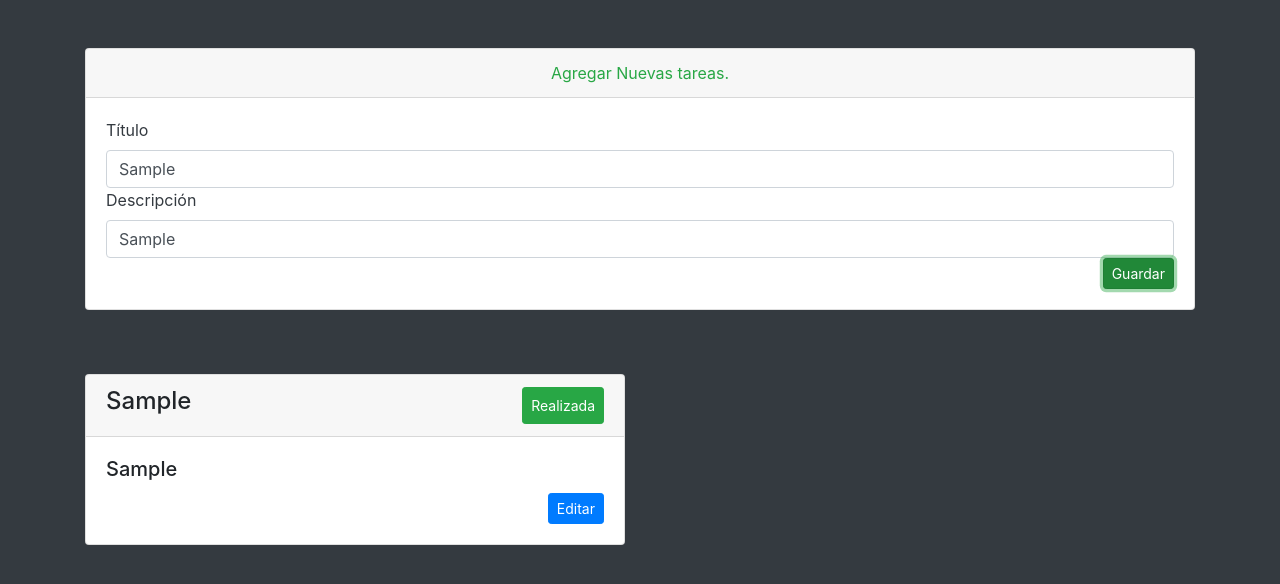
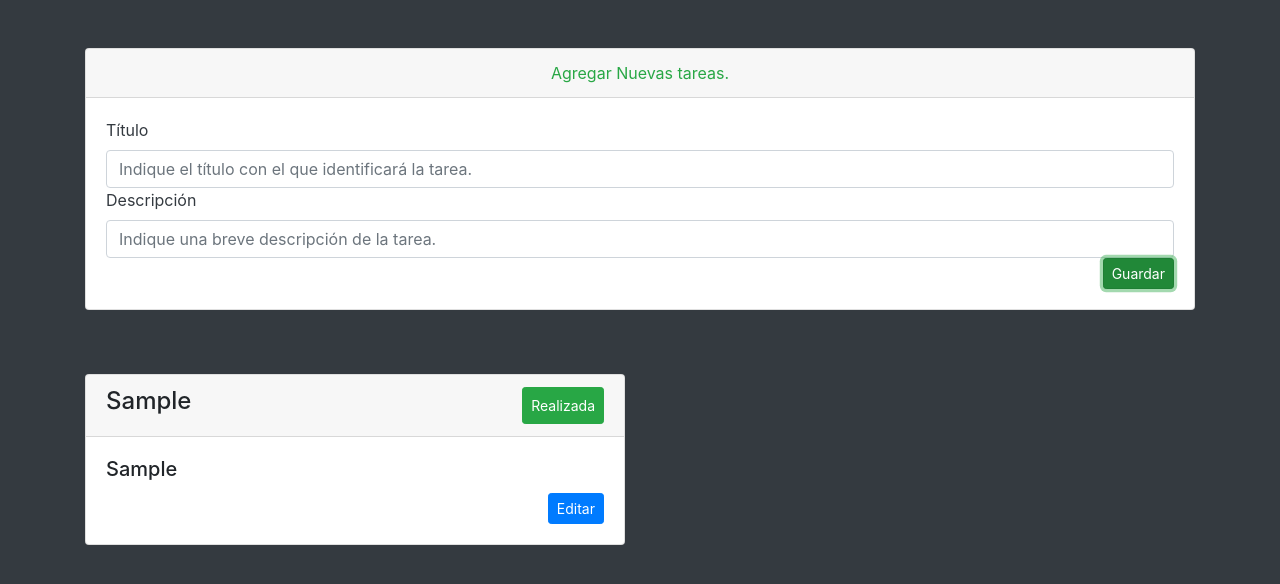
Before and after one commit to maurofuentes/task-list, a React (Create React App) app: page / in a window 1280 px wide. Both pictures are taken after typing "Sample", "Sample" into the empty fields and a click on the button "Guardar". Shown: the top 584 px of the page. Built offline with nearby package versions, Linux system fonts and the light colour scheme.

Commit message:
intentando edit y limpiando inputs

```diff
--- a/src/App.js
+++ b/src/App.js
@@ -9,6 +9,11 @@ class App extends Component {
     super(props);
 
     this.state = {
+      formValues : {
+        id: null,
+        taskTitle : "",
+        taskDescription : ""
+      },
       task : []
 
     }
@@ -16,7 +21,7 @@ class App extends Component {
   }
 
 
-  handleClickDone = (id)=> {
+  handleClickDone = id=> {
 
     const newTaskList = this.state.task.map(task => {
       if(task.id === id){
@@ -32,10 +37,32 @@ class App extends Component {
      );
   }
 
+
   handleSubmit = e =>{
     e.preventDefault();
 
     const newTask = this.state.task;
+
+    const {id, taskTitle, taskDescription}=this.state.formValues;
+
+    if (id !== null){
+      const editedTask = newTask.map(task =>{
+        if(task.id === id){
+          task.taskTitle=taskTitle;
+          task.taskDescription=taskDescription;
+        }
+        return task;
+      });
+
+      this.setState(
+        {
+          task:editedTask
+        }
+      );
+
+      this.clearImput();
+
+    }else{
       newTask.push({
         id : (newTask.length+1).toString(),
         [e.target.taskTitle.name] : e.target.taskTitle.value,
@@ -50,6 +77,54 @@ class App extends Component {
         }
       );
 
+      this.clearImput();
+    }
+
+  }
+
+  onChangeForm = e =>{
+
+    this.setState(
+      {
+        formValues :
+        {
+          ...this.state.formValues,
+          [e.target.name] : e.target.value,
+          [e.target.name] : e.target.value
+        }
+      }
+    );
+
+    console.log(this.state.formValues);
+  }
+
+  handleEditTask = task => {
+
+    const editedValues={
+      id : this.state.task.length,
+      taskTitle : task.taskTitle,
+      taskDescription : task.taskDescription,
+      state: 0
+    }
+
+    this.setState(
+      {
+        formValues : editedValues
+      }
+    );
+
+  }
+
+  clearImput = ()=>{
+    this.setState(
+      {
+        formValues: {
+          id:null,
+          taskTitle:"",
+          taskDescription:""
+        }
+      }
+    );
   }
 
   render(){
@@ -64,13 +139,20 @@ class App extends Component {
                 name="Título"
                 description="Descripción"
                 onSubmit={this.handleSubmit}
+                onChange={this.onChangeForm}
+                formTitle = {this.state.formValues.taskTitle}
+                formDescription = {this.state.formValues.taskDescription}
               />
             </div>
           </div>
 
         </header>
 
-        <TaskList task={this.state.task} onClickDone={this.handleClickDone}/>
+        <TaskList
+          task={this.state.task}
+          onClickDone={this.handleClickDone}
+          onEditTask={this.handleEditTask}
+        />
       </div>
     );
   }
--- a/src/components/AddTaskCard.js
+++ b/src/components/AddTaskCard.js
@@ -2,13 +2,11 @@ import React, {Component} from 'react';
 
 
 class AddTaskCard extends Component{
-    constructor(props){
-        super(props);
-    }
+
 
     render(){
 
-        const {title, name, description, onSubmit}=this.props;
+        const {title, name, description, onSubmit, onChange, formTitle, formDescription}=this.props;
 
         return(
 
@@ -17,13 +15,30 @@ class AddTaskCard extends Component{
                     {title}
                 </div>
                 <div className="card-body">
+
                     <form  onSubmit={onSubmit}>
 
                         <label>{name}</label>
-                        <input type="text" className="form-control" id="taskTitle" name="taskTitle" placeholder="Indique el título con el que identificará la tarea."/>
+                        <input
+                            type="text"
+                            className="form-control"
+                            id="taskTitle"
+                            name="taskTitle"
+                            placeholder="Indique el título con el que identificará la tarea."
+                            onChange = {onChange}
+                            value = {formTitle}
+                        />
 
                         <label>{description}</label>
-                        <input type="text" className="form-control" id="taskDescription" name="taskDescription" placeholder="Indique una breve descripción de la tarea."/>
+                        <input
+                            type="text"
+                            className="form-control"
+                            id="taskDescription"
+                            name="taskDescription"
+                            placeholder="Indique una breve descripción de la tarea."
+                            onChange = {onChange}
+                            value = {formDescription}
+                        />
 
                         <div className="text-right">
                             <button type="submit" className="btn btn-sm btn-success">Guardar</button>
--- a/src/components/TaskCard.js
+++ b/src/components/TaskCard.js
@@ -13,7 +13,12 @@ class TaskCard extends Component{
 
                     <div name="title" className="d-flex justify-content-between">
                         <h4>{title}</h4>
-                        <button onClick={()=>this.props.done(id)} className="btn btn-sm btn-success">Realizada</button>
+                        <button
+                            onClick={()=>this.props.done(id)}
+                            className="btn btn-sm btn-success"
+                        >
+                            Realizada
+                        </button>
                     </div>
 
                 </h5>
@@ -23,7 +28,12 @@ class TaskCard extends Component{
 
                     <div className="d-flex justify-content-end">
 
-                        <button className="btn btn-sm btn-primary">Editar</button>
+                        <button
+                        className="btn btn-sm btn-primary"
+                        onClick = {this.props.onEditTask}
+                        >
+                            Editar
+                        </button>
 
                     </div>
 
--- a/src/components/TaskList.js
+++ b/src/components/TaskList.js
@@ -5,30 +5,34 @@ import { extend } from 'jquery';
 class TaskList extends Component{
 
     render(){
-        const {task, onClickDone}=this.props;
+        const {task, onClickDone, onEditTask}=this.props;
 
         const newTask = task.filter(task => task.state === 0).map(task =>
-            <div key={task.id.toString()}>
+
             <TaskCard
+                key={task.id.toString()}
                 id={task.id.toString()}
                 title={task.taskTitle}
                 description={task.taskDescription}
                 state={task.state}
                 done={onClickDone}
+                onEditTask={()=>onEditTask(task)}
             />
-            </div>
+
         );
 
         const taskDone = task.filter(task => task.state !== 0).map(task =>
-            <div key={task.id.toString()}>
+
             <TaskCard
                 key={task.id.toString()}
+                id={task.id.toString()}
                 title={task.taskTitle}
                 description={task.taskDescription}
                 state={task.state}
                 done={this.props.onClickDone}
+                onEditTask={()=>onEditTask(task)}
             />
-            </div>
+
         )
 
         return(
```
Lines whose indentation alone changed are shown as unchanged.
